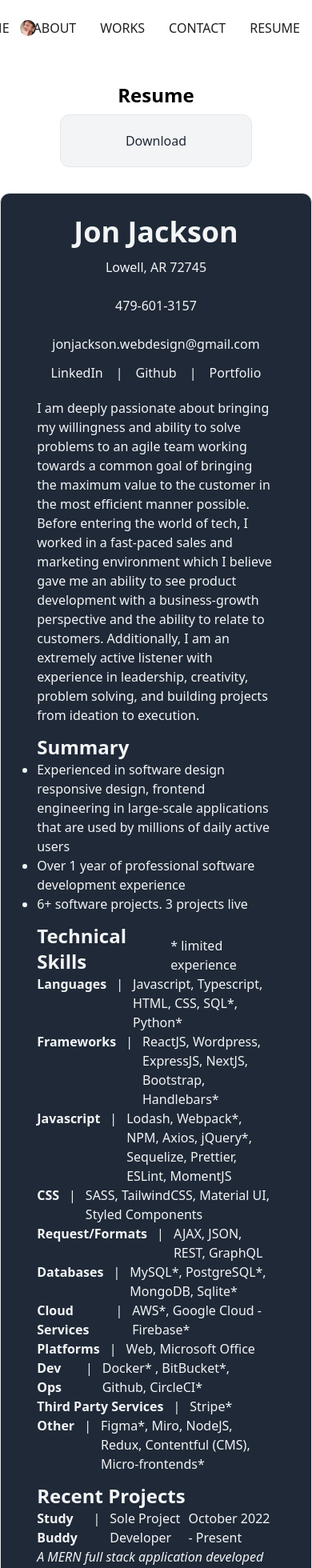
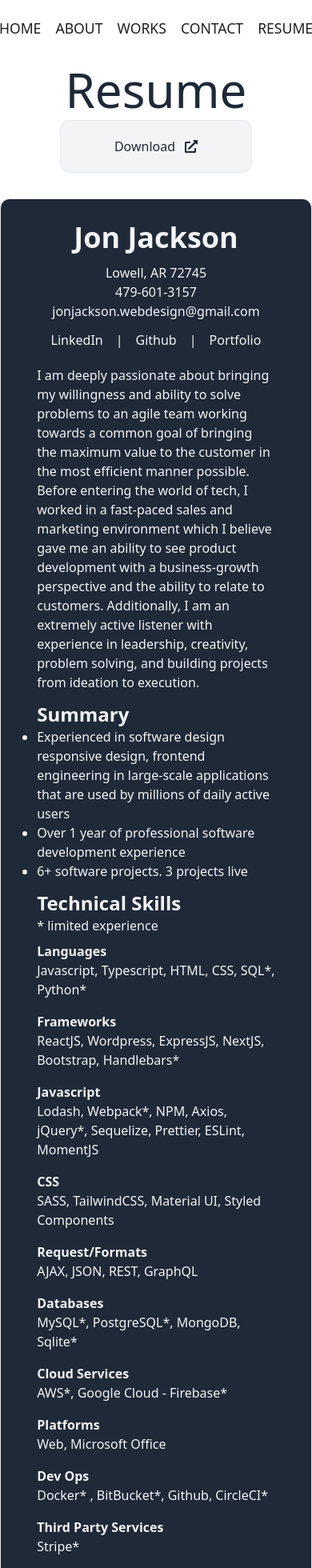
Before and after one commit to jonteal/jt-portfolio-2023, a React (Vite) app: page /resume in a window 390 px wide. Shown: the top 1960 px of the page at 80% size. Built offline with nearby package versions, Linux system fonts and the light colour scheme.

Commit message:
style is mostly done

```diff
--- a/src/components/Navigation/Navigation.jsx
+++ b/src/components/Navigation/Navigation.jsx
@@ -10,7 +10,7 @@ const Navigation = () => {
       <div className="navigation-container">
         <Link className="logo-container" to="/">
           <img
-            className="w-96 rounded-xl self-end"
+            className="rounded-xl self-end image-link"
             src="/images/me.jpeg"
             alt=""
           />
--- a/src/components/Navigation/navigation.css
+++ b/src/components/Navigation/navigation.css
@@ -8,7 +8,7 @@
 
 .logo-container {
   height: 100%;
-  width: 70px;
+  width: 200px;
   padding: 25px;
 }
 
@@ -23,6 +23,10 @@
   display: flex;
   align-items: center;
   justify-content: flex-end;
+}
+
+.image-link {
+  width: 50px;
 }
 
 .nav-link {
@@ -50,3 +54,24 @@
 .nav-book-button:hover {
   background-color: #555d80;
 }
+
+@media only screen and (max-width: 600px) {
+  .navigation-container {
+    margin-bottom: 0.75rem;
+    margin-left: auto;
+    margin-right: auto;
+  }
+  .nav-link {
+    padding: 10px 9px;
+    font-size: 1.1rem;
+  }
+  .nav-links {
+    display: flex;
+    flex-direction: row;
+    justify-content: center;
+    width: 100%;
+  }
+  .logo-container {
+    display: none;
+  }
+}
--- a/src/components/ProjectCard/projectCard.css
+++ b/src/components/ProjectCard/projectCard.css
@@ -9,7 +9,6 @@
 
 .project-header-container {
     height: 30px;
-    /* background-color: gray; */
     width: 100%;
     display: flex;
     flex-direction: row;
@@ -22,7 +21,6 @@
 .image-container {
     position: relative;
     overflow: hidden;
-    /* border: 1px solid red; */
     width: 100%;
     height: 100%;
 }
@@ -49,14 +47,12 @@
 
 .project-card-link-container {
     border-radius: 0 0 0.75rem 0.75rem;
-    /* background-color: gray; */
     width: 100%;
     height: 3rem;
     display: flex;
     flex-direction: row;
     justify-content: space-between;
     align-items: center;
-    /* border: green 1px solid; */
     padding: 1rem 0;
 }
 
--- a/src/pages/Resume/Resume.jsx
+++ b/src/pages/Resume/Resume.jsx
@@ -6,17 +6,18 @@ import "./resume.css";
 const Resume = () => {
   return (
     <div className="resume-container">
-      <h1 className="text-black text-2xl font-bold p-2">Resume</h1>
+      <h1 className="text-gray-800 font-light text-6xl mb-2">Resume</h1>
       <a
         rel="noreferrer noopener"
         target="_blank"
-        className="transform transition duration-500 hover:text-gray-100 hover:scale-110 hover:bg-cyan-700 flex justify-center items-center mt-0 mb-5 py-5 text-gray-800 bg-gray-100 p-5 border rounded-xl w-60"
+        className="border transform transition duration-500 hover:text-gray-100 hover:scale-110 hover:bg-cyan-700 flex justify-center items-center mt-0 mb-5 py-5 text-gray-800 bg-gray-100 p-5 rounded-xl w-60"
         href={ResumePdf}
       >
-        Download
+        <span className="mr-3">Download</span>
+        <FaExternalLinkAlt className="text-black-100" />
       </a>
 
-      <div className="resume-body-container border w-screen m-3 rounded-xl flex flex-col items-center bg-gray-800 pt-7">
+      <div className="resume-body-container border w-screen rounded-xl flex flex-col items-center bg-gray-800 pt-7">
         <h1 className="text-gray-100 text-4xl font-bold mb-3">Jon Jackson</h1>
 
         <div className="personal-info-container mb-3">
@@ -83,81 +84,85 @@ const Resume = () => {
         </div>
         {/* TECHNICAL SKILLS */}
         <div className="mb-3 technical-skills-section">
-          <div className="flex flex-row items-end">
+          <div className="resume-header">
             <h2 className="text-gray-100 text-2xl font-bold mr-3">
               Technical Skills
             </h2>
             <p className="text-gray-100">* limited experience</p>
           </div>
-          <div className="flex flex-row">
+          <div className="skill-item">
             <h3 className="text-gray-100 mr-3 font-bold">Languages</h3>
-            <span className="text-gray-100">|</span>
-            <p className="text-gray-100 ml-3">
+            <span className="text-gray-100 vertical-bar">|</span>
+            <p className="text-gray-100 skill-desc">
               Javascript, Typescript, HTML, CSS, SQL*, Python*
             </p>
           </div>
-          <div className="flex flex-row">
+          <div className="skill-item">
             <h3 className="text-gray-100 mr-3 font-bold">Frameworks</h3>
-            <span className="text-gray-100">|</span>
-            <p className="text-gray-100 ml-3">
+            <span className="text-gray-100 vertical-bar">|</span>
+            <p className="text-gray-100 skill-desc">
               ReactJS, Wordpress, ExpressJS, NextJS, Bootstrap, Handlebars*
             </p>
           </div>
-          <div className="flex flex-row">
+          <div className="skill-item">
             <h3 className="text-gray-100 mr-3 font-bold">Javascript</h3>
-            <span className="text-gray-100">|</span>
-            <p className="text-gray-100 ml-3">
+            <span className="text-gray-100 vertical-bar">|</span>
+            <p className="text-gray-100 skill-desc">
               Lodash, Webpack*, NPM, Axios, jQuery*, Sequelize, Prettier,
               ESLint, MomentJS
             </p>
           </div>
-          <div className="flex flex-row">
+          <div className="skill-item">
             <h3 className="text-gray-100 mr-3 font-bold">CSS</h3>
-            <span className="text-gray-100">|</span>
-            <p className="text-gray-100 ml-3">
+            <span className="text-gray-100 vertical-bar">|</span>
+            <p className="text-gray-100 skill-desc">
               SASS, TailwindCSS, Material UI, Styled Components
             </p>
           </div>
-          <div className="flex flex-row">
+          <div className="skill-item">
             <h3 className="text-gray-100 mr-3 font-bold">Request/Formats</h3>
-            <span className="text-gray-100">|</span>
-            <p className="text-gray-100 ml-3">AJAX, JSON, REST, GraphQL</p>
+            <span className="text-gray-100 vertical-bar">|</span>
+            <p className="text-gray-100 skill-desc">
+              AJAX, JSON, REST, GraphQL
+            </p>
           </div>
-          <div className="flex flex-row">
+          <div className="skill-item">
             <h3 className="text-gray-100 mr-3 font-bold">Databases</h3>
-            <span className="text-gray-100">|</span>
-            <p className="text-gray-100 ml-3">
+            <span className="text-gray-100 vertical-bar">|</span>
+            <p className="text-gray-100 skill-desc">
               MySQL*, PostgreSQL*, MongoDB, Sqlite*
             </p>
           </div>
-          <div className="flex flex-row">
+          <div className="skill-item">
             <h3 className="text-gray-100 mr-3 font-bold">Cloud Services</h3>
-            <span className="text-gray-100">|</span>
-            <p className="text-gray-100 ml-3">AWS*, Google Cloud - Firebase*</p>
+            <span className="text-gray-100 vertical-bar">|</span>
+            <p className="text-gray-100 skill-desc">
+              AWS*, Google Cloud - Firebase*
+            </p>
           </div>
-          <div className="flex flex-row">
+          <div className="skill-item">
             <h3 className="text-gray-100 mr-3 font-bold">Platforms</h3>
-            <span className="text-gray-100">|</span>
-            <p className="text-gray-100 ml-3">Web, Microsoft Office</p>
+            <span className="text-gray-100 vertical-bar">|</span>
+            <p className="text-gray-100 skill-desc">Web, Microsoft Office</p>
           </div>
-          <div className="flex flex-row">
+          <div className="skill-item">
             <h3 className="text-gray-100 mr-3 font-bold">Dev Ops</h3>
-            <span className="text-gray-100">|</span>
-            <p className="text-gray-100 ml-3">
+            <span className="text-gray-100 vertical-bar">|</span>
+            <p className="text-gray-100 skill-desc">
               Docker* , BitBucket*, Github, CircleCI*
             </p>
           </div>
-          <div className="flex flex-row">
+          <div className="skill-item">
             <h3 className="text-gray-100 mr-3 font-bold">
               Third Party Services
             </h3>
-            <span className="text-gray-100">|</span>
-            <p className="text-gray-100 ml-3">Stripe*</p>
+            <span className="text-gray-100 vertical-bar">|</span>
+            <p className="text-gray-100 skill-desc">Stripe*</p>
           </div>
-          <div className="flex flex-row">
+          <div className="skill-item">
             <h3 className="text-gray-100 mr-3 font-bold">Other</h3>
-            <span className="text-gray-100">|</span>
-            <p className="text-gray-100 ml-3">
+            <span className="text-gray-100 vertical-bar">|</span>
+            <p className="text-gray-100 skill-desc">
               Figma*, Miro, NodeJS, Redux, Contentful (CMS), Micro-frontends*
             </p>
           </div>
@@ -166,7 +171,7 @@ const Resume = () => {
         <div className="recent-projects-section mb-3">
           <h2 className="text-gray-100 text-2xl font-bold">Recent Projects</h2>
           <div className="recent-project-container mb-5">
-            <div className="flex flex-row project-title-container">
+            <div className="project-title-container">
               <div className="flex flex-row">
                 <h3 className="text-gray-100 mr-3 font-bold">Study Buddy</h3>
                 <span className="text-gray-100">|</span>
@@ -194,7 +199,7 @@ const Resume = () => {
             </a>
           </div>
           <div className="recent-project-container mb-5">
-            <div className="flex flex-row project-title-container">
+            <div className="project-title-container">
               <div className="flex flex-row">
                 <h3 className="text-gray-100 mr-3 font-bold">Crown Clothing</h3>
                 <span className="text-gray-100">|</span>
@@ -224,7 +229,7 @@ const Resume = () => {
             </a>
           </div>
           <div className="recent-project-container mb-5">
-            <div className="flex flex-row project-title-container">
+            <div className="project-title-container">
               <div className="flex flex-row">
                 <h3 className="text-gray-100 mr-3 font-bold">Ozark AirBnb</h3>
                 <span className="text-gray-100">|</span>
@@ -255,14 +260,14 @@ const Resume = () => {
         {/* EXPERIENCE SECTION */}
         <div className="experience-section mb-3">
           <h2 className="text-gray-100 text-2xl font-bold">Experience</h2>
-          <div className="flex flex-row">
+          <div className="experience-item">
             <h3 className="text-gray-100 font-bold mr-3">CVS Health</h3>
-            <span className="text-gray-100">|</span>
-            <p className="text-gray-100 ml-3">
+            <span className="text-gray-100 vertical-bar">|</span>
+            <p className="text-gray-100 experience-title">
               Digital Software Development Engineer
             </p>
           </div>
-          <p className="text-gray-100 italic">
+          <p className="text-gray-100 italic mb-3">
             Frontend web developer for Aetna Health using React, Typescript,
             Contentful, Redux, Sagas, GraphQL, and AWS.
           </p>
@@ -297,20 +302,16 @@ const Resume = () => {
           <h2 className="text-gray-100 text-2xl font-bold">Education</h2>
           <div className="education-item mb-5">
             <div className="education-item-container">
-              <div className="flex flex-row">
-                <h3 className="text-gray-100 font-bold mr-3">2U / edX</h3>
-                <span className="text-gray-100">|</span>
-                <p className="text-gray-100 ml-3">
-                  University of Denver, Denver, CO
-                </p>
-              </div>
-              <p className="text-gray-100">Aug 2021 - Feb 2022</p>
+              <p className="text-gray-100 font-bold">
+                University of Denver, Denver, CO
+              </p>
+              <p className="text-gray-100">2021 - 2022</p>
             </div>
             <p className="text-gray-100">
               Full Stack Web Development Certificate
             </p>
           </div>
-          <div className="education-item mb-3">
+          <div className="education-item mb-5">
             <div className="education-item-container">
               <p className="text-gray-100 font-bold mr-3">
                 University of Arkansas, Fayetteville, AR
@@ -323,18 +324,18 @@ const Resume = () => {
 
         <div className="personal-section">
           <h2 className="text-gray-100 text-2xl font-bold">Personal</h2>
-          <div className="flex flex-row">
+          <div className="personal-item-container">
             <h3 className="text-gray-100 font-bold mr-3">Interests</h3>
-            <span className="text-gray-100">|</span>
-            <p className="text-gray-100 ml-3">
+            <span className="text-gray-100 vertical-bar">|</span>
+            <p className="text-gray-100 personal-item-desc">
               Spending time with family, avid reader, technology, writing music,
               running, rock climbing
             </p>
           </div>
-          <div className="flex flex-row">
+          <div className="personal-item-container mb-20">
             <h3 className="text-gray-100 font-bold mr-3">Goals</h3>
-            <span className="text-gray-100">|</span>
-            <p className="text-gray-100 ml-3">
+            <span className="text-gray-100 vertical-bar">|</span>
+            <p className="text-gray-100 personal-item-desc">
               Start a tech company, climb a 14,000 foot mountain, read a book a
               week, always be improving
             </p>
--- a/src/pages/Resume/resume.css
+++ b/src/pages/Resume/resume.css
@@ -25,16 +25,54 @@
     flex-direction: row;
 }
 
+.resume-header {
+    display: flex;
+    flex-direction: row;
+}
+
 .project-title-container,
 .education-item-container {
     display: flex;
     flex-direction: row;
     justify-content: space-between;
 }
-/*
-.education-item-container {
-    width: 750px;
-} */
+
+.skill-item {
+    display: flex;
+    flex-direction: row;
+}
+
+.project-title-container {
+    display: flex;
+    flex-direction: row;
+}
+
+.experience-item {
+    display: flex;
+    flex-direction: row;
+}
+
+.experience-title {
+    margin-left: 0.75rem;
+}
+
+.personal-item-container {
+    display: flex;
+    flex-direction: row;
+    margin-left: 0;
+}
+
+.personal-item-desc {
+    margin-left: 0.75rem;
+}
+
+.skill-desc {
+    margin-left: 0.75rem;
+}
+
+.resume-body-container {
+    margin: 0.75rem;
+}
 
 
 @media only screen and (max-width: 600px) {
@@ -44,7 +82,7 @@
       align-items: center;
     }
     .vertical-bar {
-        visibility: hidden;
+        display: none;
     }
     .resume-container {
         padding-left: 0;
@@ -52,8 +90,39 @@
     .resume-body-container {
         padding-left: 0.5rem;
         padding-right: 0.5rem;
-        /* width: 100%;
-        margin-left: auto;
-        margin-right: auto; */
+    }
+    .resume-header {
+        display: flex;
+        flex-direction: column;
+    }
+    .skill-item {
+        display: flex;
+        flex-direction: column;
+        margin-bottom: 0.5rem;
+        margin-top: 0.5rem;
+    }
+    .project-title-container {
+        display: flex;
+        flex-direction: column;
+    }
+    .experience-item {
+        display: flex;
+        flex-direction: column;
+    }
+    .experience-title {
+        margin-left: 0;
+        margin-bottom: 0.75rem;
+    }
+    .personal-item-container {
+        display: flex;
+        flex-direction: column;
+        margin-left: 0;
+        margin-bottom: 0.75rem;
+    }
+    .personal-item-desc {
+        margin-left: 0;
+    }
+    .skill-desc {
+        margin-left: 0;
     }
   }
--- a/src/pages/Works/Works.jsx
+++ b/src/pages/Works/Works.jsx
@@ -37,7 +37,9 @@ const projects = [
 
 const Works = () => {
   return (
-    <div className="border w-screen m-3 rounded-xl flex flex-col items-center bg-gray-800 p-14">
+    <div className="border m-3 rounded-xl flex flex-col items-center bg-gray-800 p-14">
+      <h1 className="text-gray-100 font-light text-6xl mb-2">Works</h1>
+
       <div className="works-container rounded-xl">
         {projects.map((project) => (
           <ProjectCard key={project.id} project={project} />
```
Also changed, not shown: src/pages/About/About.jsx (+10 -5 lines), src/pages/About/about.css (+15 -0 lines), src/pages/Contact/Contact.jsx (+13 -6 lines), src/pages/Contact/contact.css (added, +28 -0 lines), src/pages/Works/works.css (+6 -7 lines).
